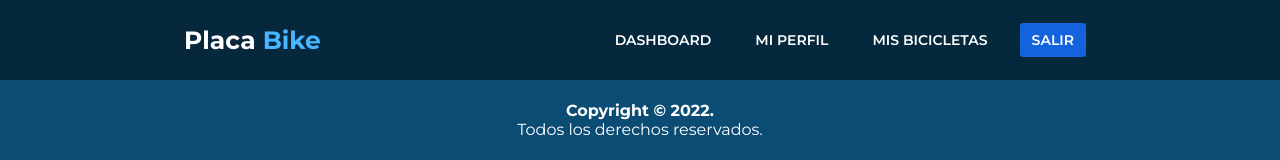
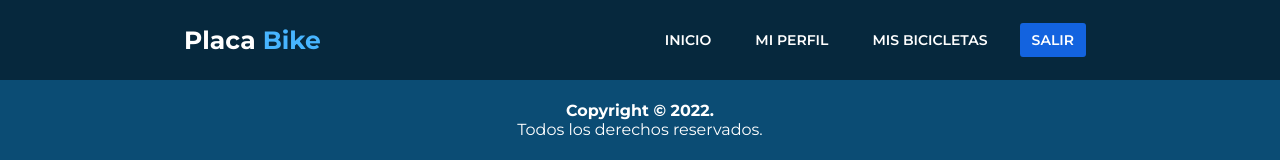
Before and after one commit to Pilli3800/PlacaBike, a React (Create React App) app: page /user in a window 1280 px wide. Shown: the top 160 px of the page. Built offline with nearby package versions, Linux system fonts and the light colour scheme.

Commit message:
useContext

```diff
--- /dev/null
+++ b/src/hooks/UseUser.js
@@ -0,0 +1,4 @@
+import { useContext } from "react";
+import userContext from "../context/UserContext";
+
+export default () => useContext(userContext);
--- a/src/ui/components/navbar-user-auth/Navbarauth.jsx
+++ b/src/ui/components/navbar-user-auth/Navbarauth.jsx
@@ -1,6 +1,7 @@
 import React, { useState } from "react";
 import { Link } from "react-router-dom";
 import "./Navbarauth.css";
+import UserContext from "../../../context/UserContext";
 
 const Navbarauth = () => {
   const [btnState, setBtnState] = useState(false);
@@ -8,12 +9,16 @@ const Navbarauth = () => {
   const handleClick = () => {
     setBtnState((btnState) => !btnState);
   };
+  const userData = {
+    name: JSON.parse(localStorage.getItem("user")),
+  };
 
   let toggleClassCheck = btnState ? "nav-menu_visible" : "";
   return (
+    <UserContext.Provider value={userData}>
       <header className="header">
         <nav className="nav">
-        <Link to="/dashboard" className="logo nav-link">
+          <Link to={userData.name} className="logo nav-link">
             Placa <span>Bike</span>{" "}
           </Link>
           <button
@@ -26,16 +31,16 @@ const Navbarauth = () => {
           <ul className={`nav-menu ${toggleClassCheck}`}>
             <li className="nav-menu-item">
               <Link
-              to="dashboard"
+                to={userData.name}
                 onClick={handleClick}
                 className="nav-menu-link nav-link"
               >
-              Dashboard
+                Inicio
               </Link>
             </li>
             <li className="nav-menu-item">
               <Link
-              to="perfil"
+                to={`${userData.name}/perfil`}
                 onClick={handleClick}
                 className="nav-menu-link nav-link"
               >
@@ -44,7 +49,7 @@ const Navbarauth = () => {
             </li>
             <li className="nav-menu-item">
               <Link
-              to="bicicletas"
+                to={`${userData.name}/bicicletas`}
                 onClick={handleClick}
                 className="nav-menu-link nav-link"
               >
@@ -63,6 +68,7 @@ const Navbarauth = () => {
           </ul>
         </nav>
       </header>
+    </UserContext.Provider>
   );
 };
 
--- a/src/user/pages/auth/dashboard/Dashboard.js
+++ b/src/user/pages/auth/dashboard/Dashboard.js
@@ -12,25 +12,6 @@ const Dashboard = () => {
   return (
     <Container>
       <div className="dashboard-container">
-        <PopupState variant="popover" popupId="demo-popup-menu">
-          {(popupState) => (
-            <React.Fragment>
-              <Button variant="contained" {...bindTrigger(popupState)}>
-                Menú
-              </Button>
-              <Menu {...bindMenu(popupState)}>
-                <Link to="perfil" className="link">
-                  <MenuItem onClick={popupState.close}>Mi Cuenta</MenuItem>
-                </Link>
-                <Link to='bicicletas' className="link">
-                  <MenuItem onClick={popupState.close}>Mis Bicicletas</MenuItem>
-                </Link>
-                <Link to="/" className="link"><MenuItem onClick={popupState.close}>Cerrar Sesión</MenuItem>
-                </Link>
-              </Menu>
-            </React.Fragment>
-          )}
-        </PopupState>
         <h3>Bienvenido: {username}</h3>
         <Outlet />
       </div>
--- a/src/user/routes/UserRoutes.jsx
+++ b/src/user/routes/UserRoutes.jsx
@@ -5,18 +5,23 @@ import Recovery from "../../pages/recovery/Recuperar";
 import Perfil from "../pages/auth/perfil/Perfil";
 import Dashboard from "../pages/auth/dashboard/Dashboard";
 import Bicicletas from "../pages/auth/bicicletas/Bicicletas";
+import UserContext from "../../context/UserContext"
 
 const UserRoutes = () => {
+  const userData = {
+    name: JSON.parse(localStorage.getItem('user')),
+  };
   return (
     <>
-      <Navbarauth />
-      <Routes>
-        <Route path=":username" element={<Dashboard/>}>
-          <Route path="dashboard" element={<Recovery/>} />
-          <Route path="perfil" element={<Perfil/>} />
-          <Route path="bicicletas" element={<Bicicletas />}/>
-        </Route>
-      </Routes>
+      <UserContext.Provider value={userData}>
+        <Navbarauth />
+        <Routes>
+          <Route path=":username" element={<Dashboard />}>
+            <Route path="perfil" element={<Perfil />} />
+            <Route path="bicicletas" element={<Bicicletas />} />
+          </Route>
+        </Routes>
+      </UserContext.Provider>
     </>
   );
 };
```
Lines whose indentation alone changed are shown as unchanged.
